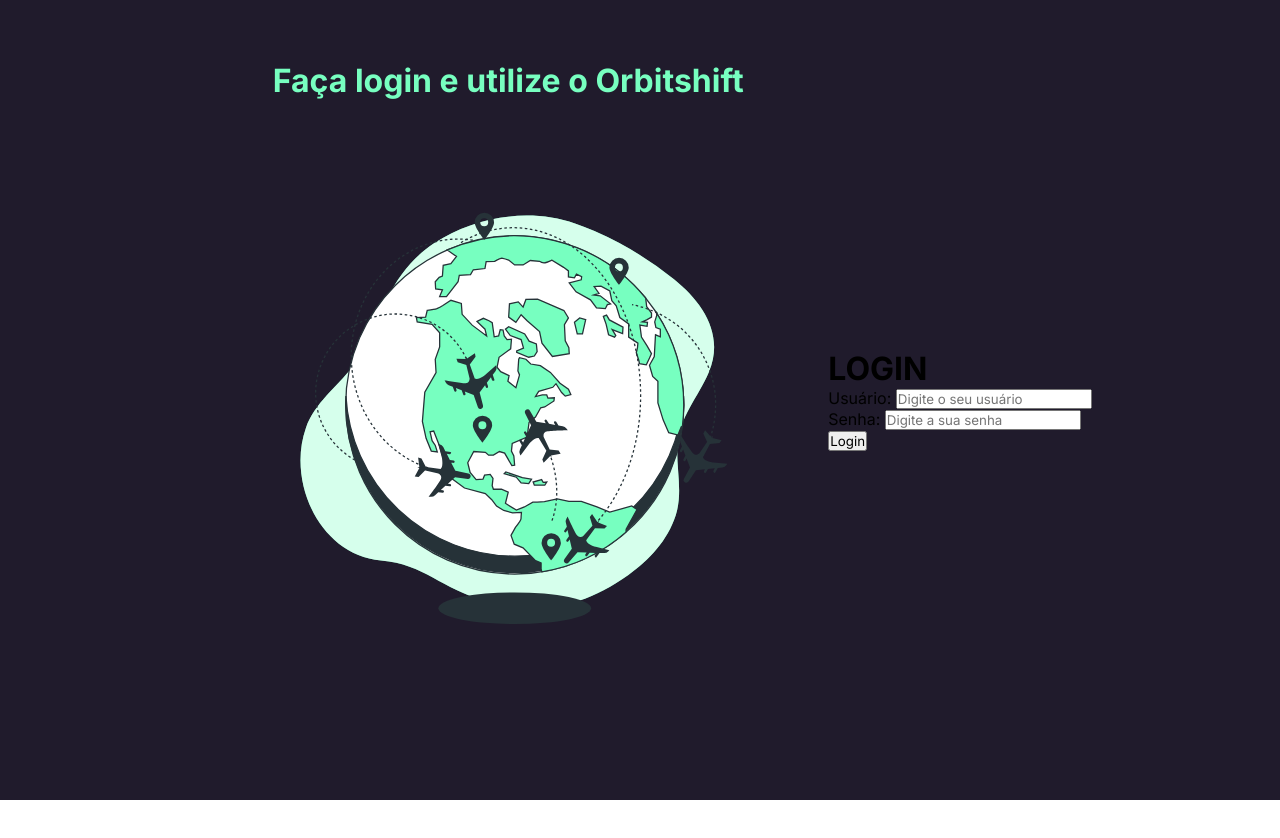
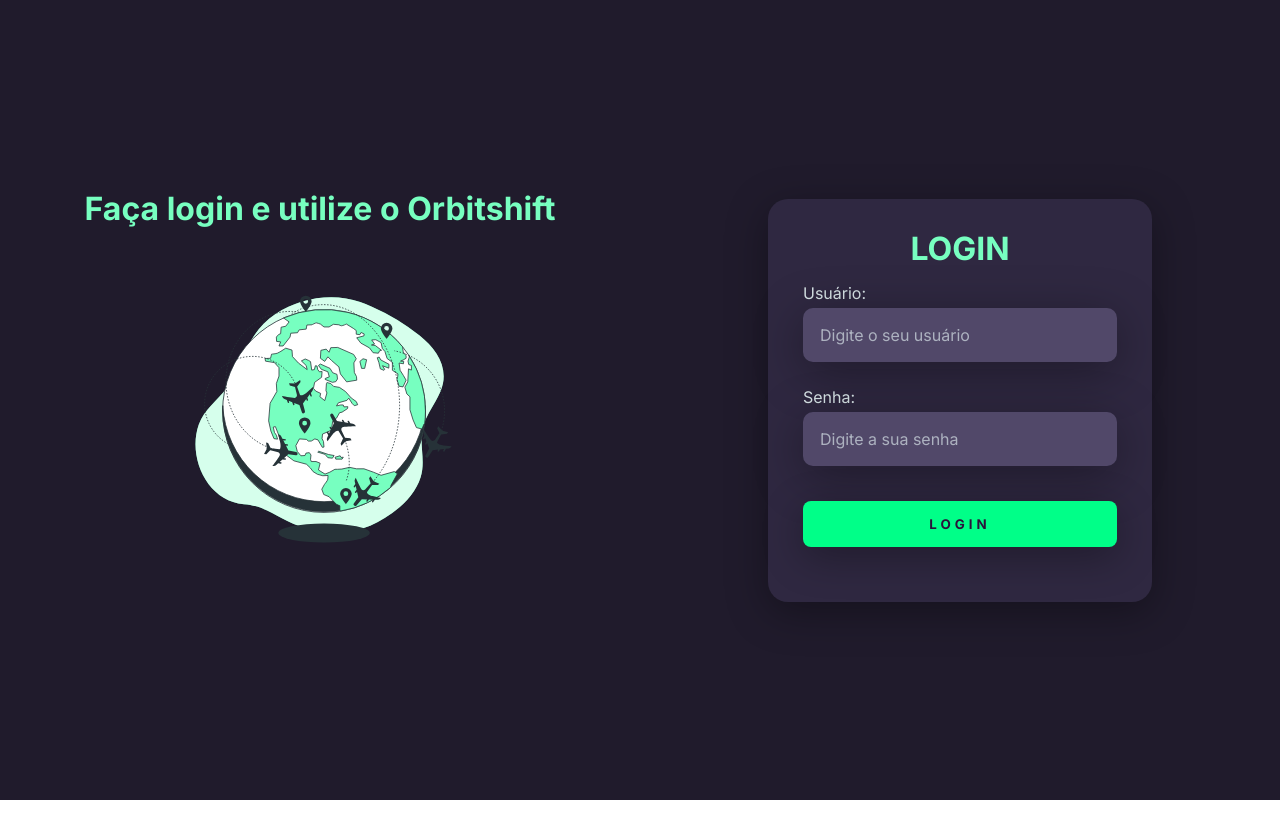
Before and after one commit to jeanreginaldo/orbitshift, a plain HTML site: page index.html in a window 1280 px wide. Drawn offline with Linux system fonts and the light colour scheme.

Commit message:
atalizando

```diff
--- a/css/style.css
+++ b/css/style.css
@@ -37,6 +37,103 @@
 }
 
 img{
-    max-height:60%;
-    min-height:50%;
+    max-height:30%;
+    min-height:10%;
 }
+
+.right{
+
+    width: 50vw;
+    height: 100vh;
+    display: flex;
+    justify-content: center;
+    align-items: center;
+
+}
+.card{
+
+
+    width: 60%;
+    display: flex;
+    justify-content: center;
+    align-items: center;
+    flex-direction: column;
+    padding-top: 30px;
+    padding-bottom: 30px;
+    padding-right: 35px;
+    padding-left: 35px;
+    background: #2f2841;
+    border-radius: 20px;
+    box-shadow: 0px 10px 40px #00000056;
+
+}
+
+.card > h1{
+
+    color: #77ffc0;
+    font-weight: 800;
+}
+
+.textfield{
+
+    width: 100%;
+    display: flex;
+    justify-content: center;
+    align-items: flex-start;
+    flex-direction: column;
+    margin: 10px 0;
+}
+
+input{
+
+    width: 100%;
+    border: none;
+    border-radius: 10px;
+    padding: 15px;
+    background: #514869;
+    color: #f0ffffde;
+    outline: none;
+    font-size: 12pt;
+    box-shadow: 0px 10px 48px #00000056;
+    border: 2px solid transparent;
+
+}
+
+input::placeholder{
+    color: #f0ffff94;
+
+}
+
+input:focus{
+    border-color: #77ffc0;
+}
+
+label{
+
+    color: #f0ffffde;
+    margin: 5px 0;
+}
+
+.btn-login{
+
+    width: 100%;
+    margin: 25px;
+    padding: 15px 0;
+    border: none;
+    border-radius: 8px;
+    outline: none;
+    text-transform: uppercase;
+    font-weight: 800;
+    color: #2b133b;
+    background: #00ff88;
+    cursor: pointer;
+    letter-spacing: 4px;
+    box-shadow: 0px 10px 40px #00000052;
+
+}
+
+    .btn-login:hover{
+
+        transition: background 1s;
+        background: #23b872;
+    }
```
